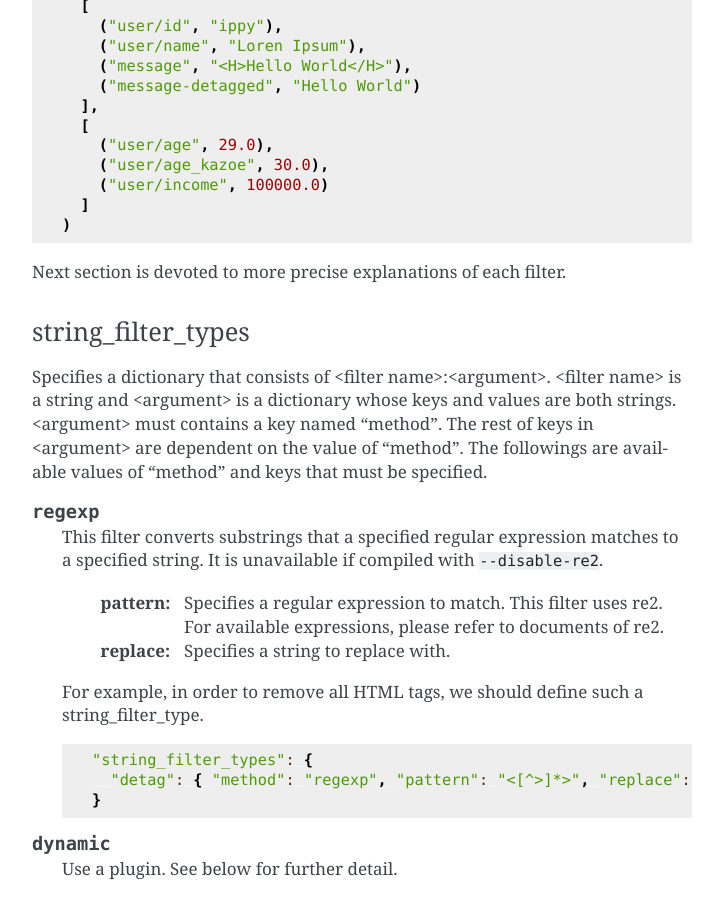
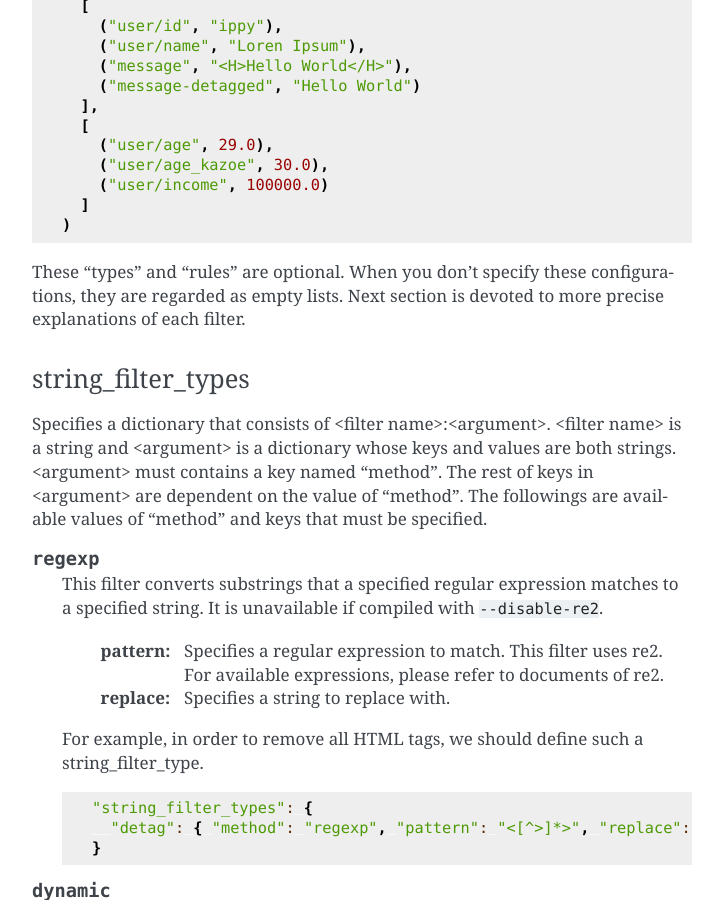
Before and after one commit to jubatus/website, a Sphinx documentation site: the page built from source/en/fv_convert.rst, in a window 1280 px wide and 900 px high, scrolled down 3721 px. Shown: the whole window, without its empty margins (388-1111 px from the left). Built offline with Sphinx 7.4.7, drawn with Linux system fonts in a browser that asks for light colours; the version number could not be read and is left out.

Commit message:
Add description about optional configuraiton in English

```diff
--- a/source/en/fv_convert.rst
+++ b/source/en/fv_convert.rst
@@ -156,6 +156,8 @@ By applying these two filters, we obtain the datum like this:
     ]
   )
 
+These "types" and "rules" are optional.
+When you don't specify these configurations, they are regarded as empty lists.
 Next section is devoted to more precise explanations of each filter.
 
 string_filter_types
```
